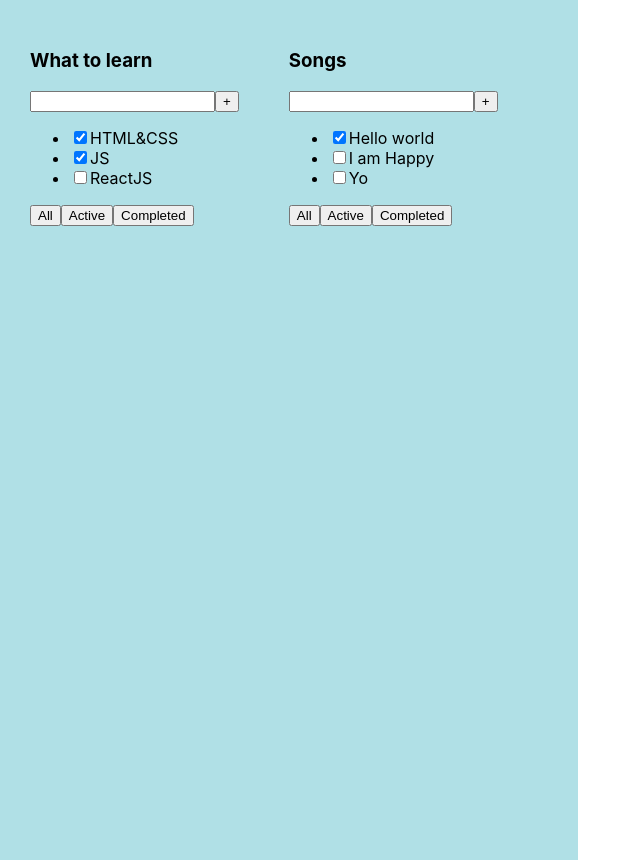
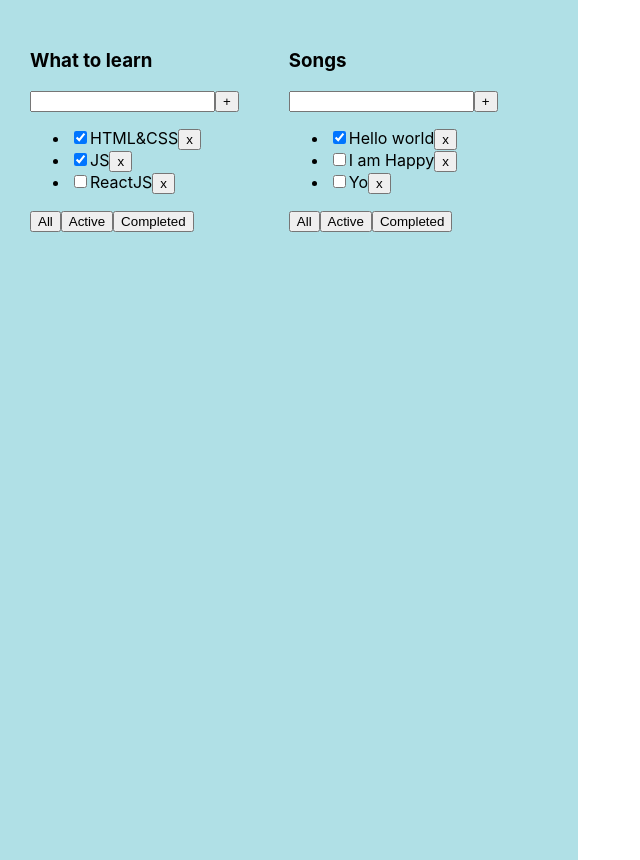
Before and after one commit to Kliapwnz/Todolis, a React (Vite) app: page / in a window 1280 px wide. Shown: the whole page, without its empty margins (0-640 px from the left). Built offline with nearby package versions, Linux system fonts and the light colour scheme.

Commit message:
add button X

```diff
--- a/src/TodolistItem.tsx
+++ b/src/TodolistItem.tsx
@@ -24,6 +24,7 @@ export const TodolistItem = ({title, tasks}: Props) => {
                      <li key={task.id}>
                         <input type="checkbox" checked={task.isDone}/>
                         <span>{task.title}</span>
+                        <button>x</button>
                      </li>
                   )
                })}
```
